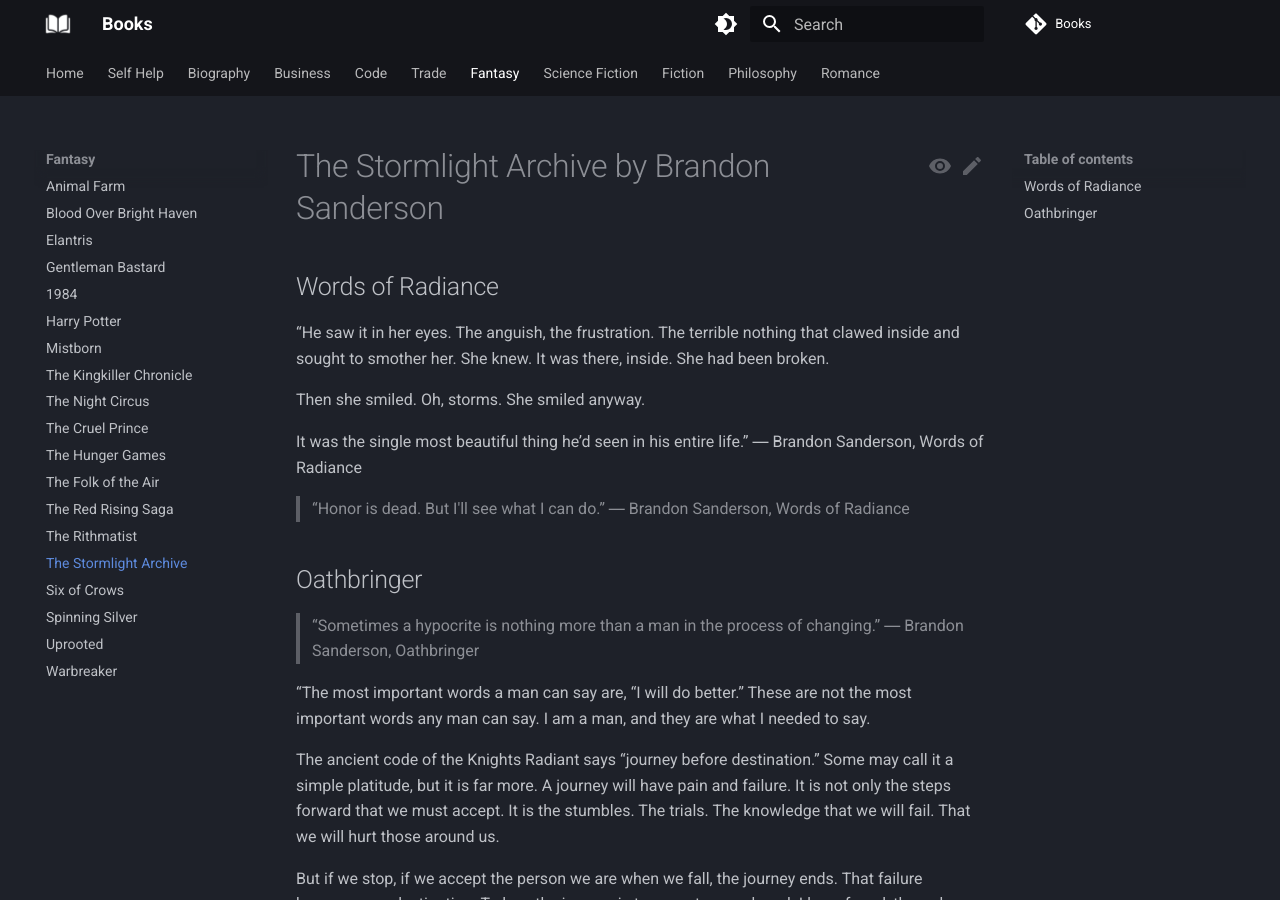
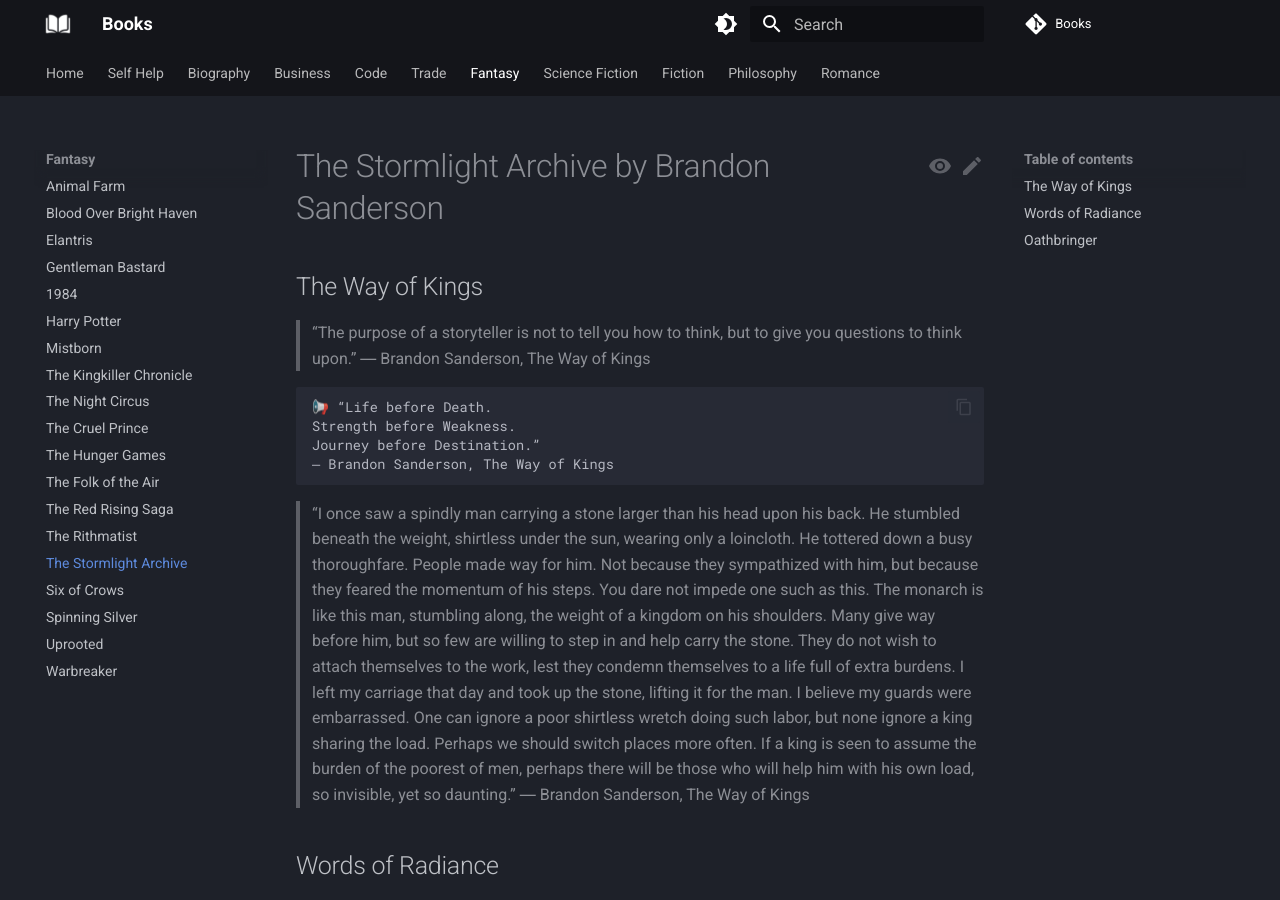
Before and after one commit to vivekkpatel/Books, an MkDocs documentation site: the page built from docs/Fantasy/The Stormlight Archieve.md, in a window 1280 px wide and 900 px high. Built offline with MkDocs 1.6.1 and Material for MkDocs 9.7.7, drawn with Linux system fonts in a browser that asks for light colours; comment, search, counter and statistics services are not loaded.

Commit message:
Add quotes and excerpts from "The Way of Kings" by Brandon Sanderson

````diff
--- a/docs/Fantasy/The Stormlight Archieve.md
+++ b/docs/Fantasy/The Stormlight Archieve.md
@@ -1,4 +1,20 @@
 # The Stormlight Archive by Brandon Sanderson
+
+## The Way of Kings
+> “The purpose of a storyteller is not to tell you how to think, but to give you questions to think upon.”
+― Brandon Sanderson, The Way of Kings
+>
+
+```
+📢 “Life before Death.
+Strength before Weakness.
+Journey before Destination.”
+― Brandon Sanderson, The Way of Kings
+```
+
+> “I once saw a spindly man carrying a stone larger than his head upon his back. He stumbled beneath the weight, shirtless under the sun, wearing only a loincloth. He tottered down a busy thoroughfare. People made way for him. Not because they sympathized with him, but because they feared the momentum of his steps. You dare not impede one such as this. The monarch is like this man, stumbling along, the weight of a kingdom on his shoulders. Many give way before him, but so few are willing to step in and help carry the stone. They do not wish to attach themselves to the work, lest they condemn themselves to a life full of extra burdens. I left my carriage that day and took up the stone, lifting it for the man. I believe my guards were embarrassed. One can ignore a poor shirtless wretch doing such labor, but none ignore a king sharing the load. Perhaps we should switch places more often. If a king is seen to assume the burden of the poorest of men, perhaps there will be those who will help him with his own load, so invisible, yet so daunting.”
+― Brandon Sanderson, The Way of Kings
+>
 
 ## Words of Radiance
 “He saw it in her eyes. The anguish, the frustration. The terrible nothing that clawed inside and sought to smother her. She knew. It was there, inside. She had been broken.
````
